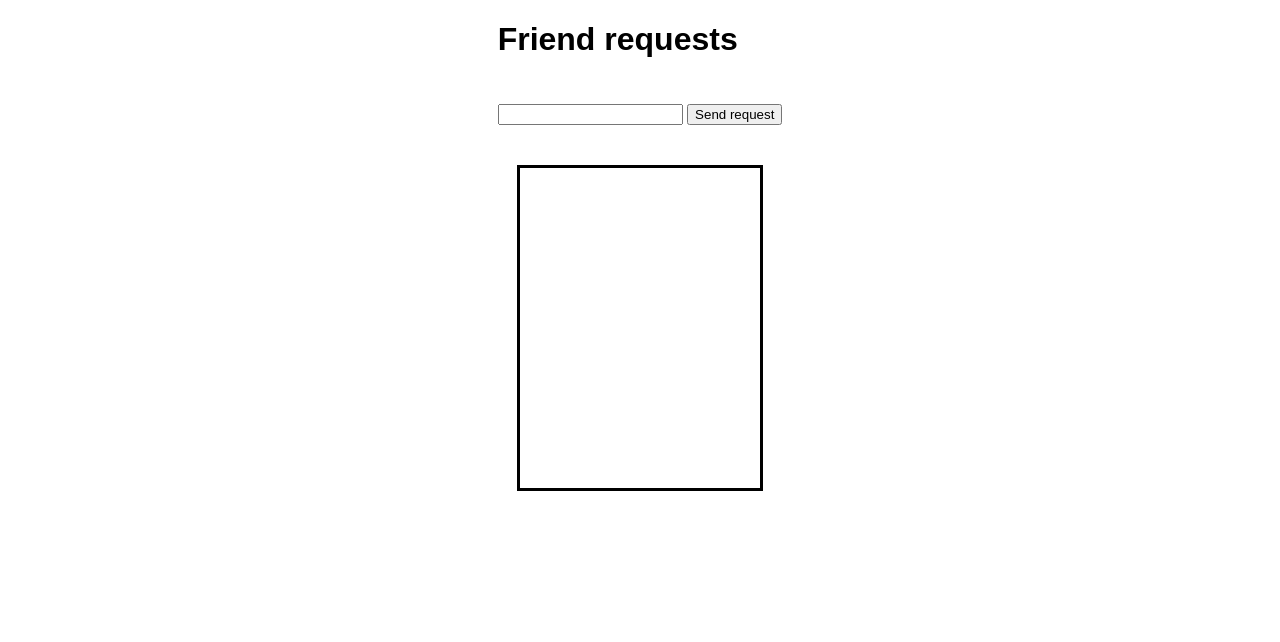
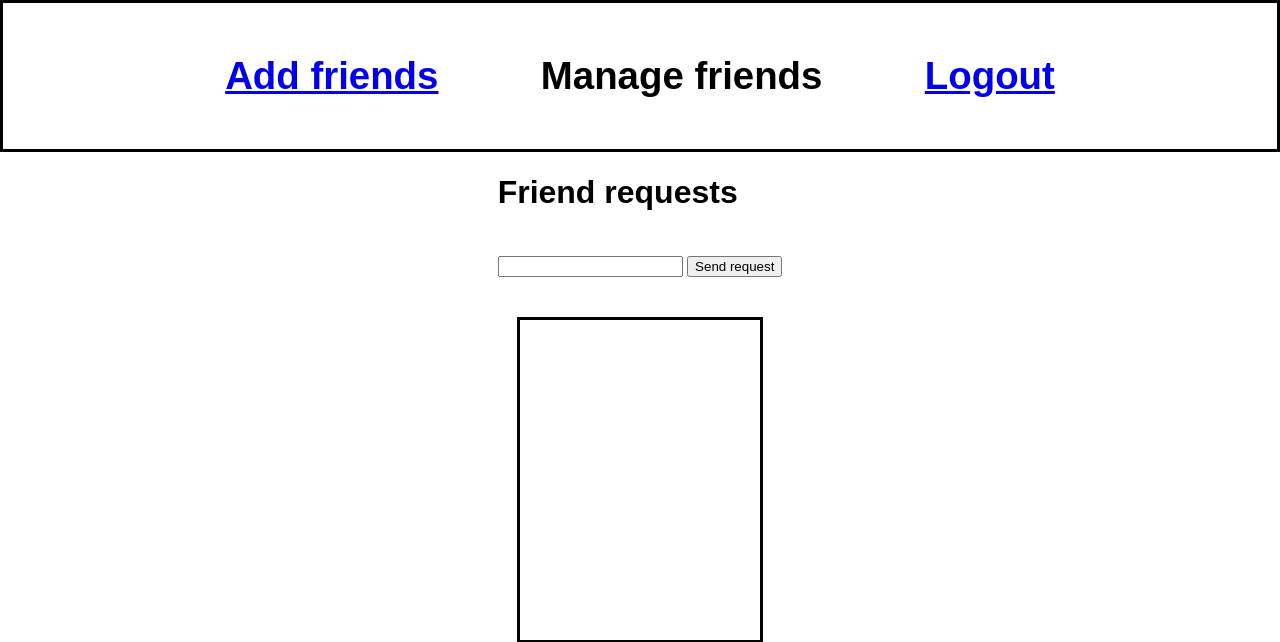
Before and after one commit to cjlangan/friend-locator, a Flask app: template templates/add_friends.html in a window 1280 px wide. Shown: the top 642 px of the page. Run offline with Flask 3, Linux system fonts and the light colour scheme; the template is opened without the code that fills it, so the values that code supplies are empty.

Commit message:
navbar for add friends

```diff
--- a/templates/add_friends.html
+++ b/templates/add_friends.html
@@ -6,6 +6,13 @@
     <title>Friend Locator HTTP test</title>
     <link rel="stylesheet" href="static/style.css">
 </head>
+
+
+    <div class="topnav" style="border: solid">
+            <a href="/add-friends">Add friends</a>
+            <a onclick="alert(\"unimplemented\")">Manage friends</a>
+            <a href="/logout">Logout</a>
+    </div>
 
     <div style="display: flex; justify-content: center; align-items: center">
         <div>
```
